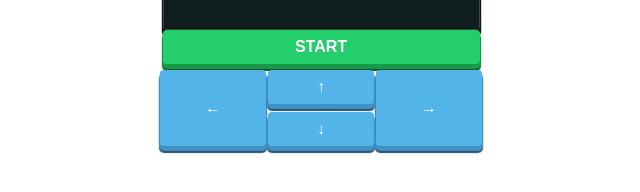
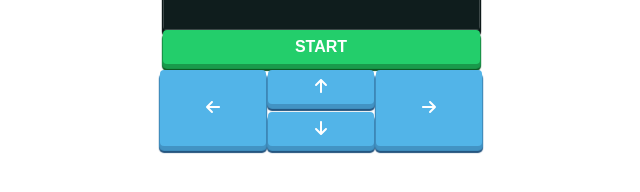
Before and after one commit to hedgehog248/hooks-snake-game, a React (Create React App) app: page / in a window 1280 px wide. Shown: the part 540-732 px from the top of the page, without its empty margins (319-959 px from the left). Built offline with nearby package versions, Linux system fonts and the light colour scheme.

Commit message:
操作パネルにアイコンを表示する

```diff
--- a/src/components/ManipulationPanel.jsx
+++ b/src/components/ManipulationPanel.jsx
@@ -1,4 +1,11 @@
 import React from "react";
+import { FontAwesomeIcon } from "@fortawesome/react-fontawesome";
+import {
+  faArrowLeft,
+  faArrowUp,
+  faArrowDown,
+  faArrowRight
+} from '@fortawesome/free-solid-svg-icons'
 
 const ManipulationPanel = ({ onChange }) => {
   const onUp = () => onChange('up');
@@ -8,12 +15,20 @@ const ManipulationPanel = ({ onChange }) => {
 
   return (
     <div className="manipulation-panel">
-      <button className="manipulation-btn btn btn-left" onClick={onLeft}>←</button>
+      <button className="manipulation-btn btn btn-left" onClick={onLeft}>
+        <FontAwesomeIcon icon={faArrowLeft} />
+      </button>
       <div>
-        <button className="manipulation-btn btn btn-up" onClick={onUp}>↑</button>
-        <button className="manipulation-btn btn btn-down" onClick={onDown}>↓</button>
+        <button className="manipulation-btn btn btn-up" onClick={onUp}>
+          <FontAwesomeIcon icon={faArrowUp} />
+        </button>
+        <button className="manipulation-btn btn btn-down" onClick={onDown}>
+          <FontAwesomeIcon icon={faArrowDown} />
+        </button>
       </div>
-      <button className="manipulation-btn btn btn-right" onClick={onRight}>→</button>
+      <button className="manipulation-btn btn btn-right" onClick={onRight}>
+        <FontAwesomeIcon icon={faArrowRight} />
+      </button>
     </div>
   );
 };
```
